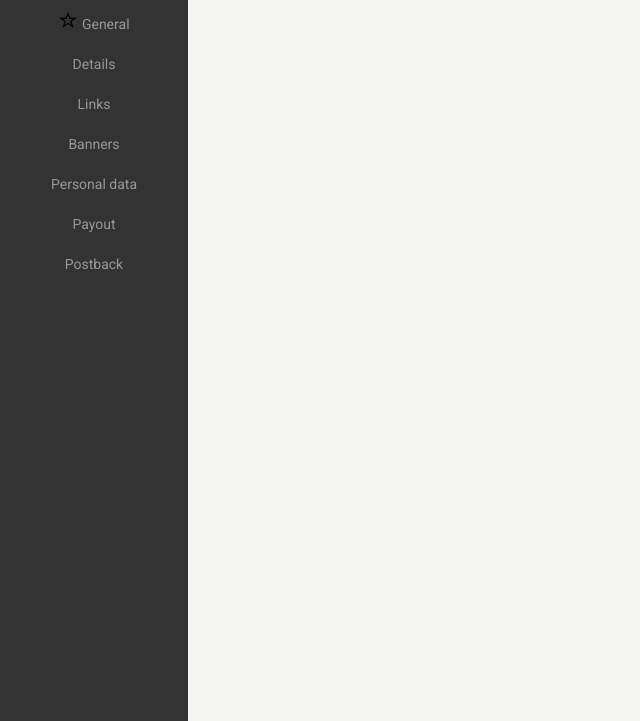
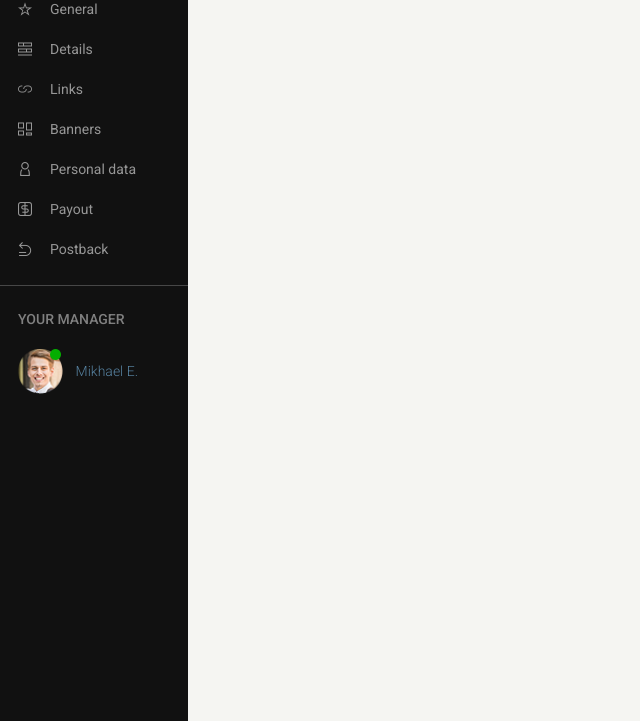
Before and after one commit to cruznovsky/administrationPanel, a website: page index.html in a window 1280 px wide. Shown: the part 79-800 px from the top of the page, without its empty margins (0-640 px from the left). Drawn offline with Linux system fonts and the light colour scheme.

Commit message:
Complete leftNavbar

```diff
--- a/index.html
+++ b/index.html
@@ -18,27 +18,36 @@
         <div class="navbar">
             <ul class="leftNavbar__menu">
                 <li class="leftNavbar__menu--item">
-                    <a class="leftNavbar__menu--item-link" href="#"><img class="leftNavbar__menu--item-link-icon" src="images/general.svg" alt="General icon"> General</a>
+                    <a class="leftNavbar__menu--item-link" href="#"><i class="icon-general icon"></i>General</a>
                 </li>
                 <li class="leftNavbar__menu--item">
-                    <a class="leftNavbar__menu--item-link" href="#">Details</a>
+                    <a class="leftNavbar__menu--item-link" href="#"><i class="icon-details icon"></i>Details</a>
                 </li>
                 <li class="leftNavbar__menu--item">
-                    <a class="leftNavbar__menu--item-link" href="#">Links</a>
+                    <a class="leftNavbar__menu--item-link" href="#"><i class="icon-links icon"></i>Links</a>
                 </li>
                 <li class="leftNavbar__menu--item">
-                    <a class="leftNavbar__menu--item-link" href="#">Banners</a>
+                    <a class="leftNavbar__menu--item-link" href="#"><i class="icon-banners icon"></i>Banners</a>
                 </li>
                 <li class="leftNavbar__menu--item">
-                    <a class="leftNavbar__menu--item-link" href="#">Personal data</a>
+                    <a class="leftNavbar__menu--item-link" href="#"><i class="icon-personaldata icon"></i>Personal
+                        data</a>
                 </li>
                 <li class="leftNavbar__menu--item">
-                    <a class="leftNavbar__menu--item-link" href="#">Payout</a>
+                    <a class="leftNavbar__menu--item-link" href="#"><i class="icon-payout icon"></i>Payout</a>
                 </li>
                 <li class="leftNavbar__menu--item">
-                    <a class="leftNavbar__menu--item-link" href="#">Postback</a>
+                    <a class="leftNavbar__menu--item-link" href="#"><i class="icon-postback icon"></i>Postback</a>
                 </li>
             </ul>
+        </div>
+        <div class="messanger">
+            <p class="messanger__title">Your manager</p>
+            <div class="messanger__contact">
+                <img class="messanger__contact--photo" src="images/photo.png" alt="Photo of my manager">
+                <img class="messanger__contact--online" src="images/online.png" alt="Icon of be online">
+                <p class="messanger__contact--name">Mikhael E.</p>
+            </div>
         </div>
     </section>
     <script src="js/script.js"></script>
--- a/sass/_components.scss
+++ b/sass/_components.scss
@@ -1,2 +1,3 @@
 @import "components/leftNavbarHeader";
 @import "components/leftNavbarMenu";
+@import "components/messanger";
--- a/sass/_layout.scss
+++ b/sass/_layout.scss
@@ -1,2 +1,3 @@
 @import "layout/general";
 @import "layout/grid";
+@import "layout/glypther";
--- a/sass/_variables.scss
+++ b/sass/_variables.scss
@@ -1,10 +1,19 @@
 /* Colors */
 $basic-bcg-color: #f5f5f2;
-$leftNavbar-bcg-color: #333;
+$leftNavbar-bcg-color: #111;
 $leftNavbar-menu-color: #f5f5f2;
+$leftNavbar-links-color: #979797;
+$navbar-border-bottom-color: #474747;
+$messanger-title-color: #808080;
+$leftNavbar-menu-item-link-hover-color: #ffa200;
+$leftNavbar-menu-item-link-color: white;
 
 /* Font sizes */
-
+$messanger-title-size: 14px;
+$messanger-contact-name-size: 14px;
+$leftNavbar-menu-item-link-size: 14px;
 
 /* Fonts */
-$leftNavbar-menu-font: 'Roboto', sans-serif;
+$leftNavbar-menu-font: "Roboto", sans-serif;
+$messanger-title-font: "Roboto", sans-serif;
+$messanger-contact-name-font: "Roboto", sans-serif;
--- a/sass/components/_leftNavbarHeader.scss
+++ b/sass/components/_leftNavbarHeader.scss
@@ -1,5 +1,5 @@
 .leftNavbar__header--logo {
-  padding: 20px 18px;
+  padding: 20px 18px 5px;
 }
 
 .leftNavbar__header--hamburger {
--- a/sass/components/_leftNavbarMenu.scss
+++ b/sass/components/_leftNavbarMenu.scss
@@ -1,3 +1,8 @@
+.navbar {
+  margin-bottom: 25px;
+  border-bottom: 1px solid $navbar-border-bottom-color;
+}
+
 .leftNavbar__menu {
   list-style-type: none;
   padding: 0;
@@ -6,15 +11,23 @@
 .leftNavbar__menu--item-link {
   display: block;
   text-decoration: none;
-  color: #979797;
-  font-family: "Roboto", sans-serif;
+  color: $leftNavbar-links-color;
+  font-family: $leftNavbar-menu-font;
   height: 40px;
-  font-size: 14px;
-  text-align: center;
+  font-size: $leftNavbar-menu-item-link-size;
+  text-align: left;
   line-height: 40px;
+  transition: 0.2s;
 }
 
-.leftNavbar__menu--item-link-icon {
-    width: 20px;
-    fill: white;
+.icon {
+  vertical-align: middle;
+  padding-left: 18px;
+  padding-right: 18px;
 }
+
+.leftNavbar__menu--item-link:hover {
+  border-left: 3px solid $leftNavbar-menu-item-link-hover-color;
+  color: $leftNavbar-menu-item-link-color;
+  background-color: rgba(166, 166, 166, 0.1);
+}
--- /dev/null
+++ b/sass/components/_messanger.scss
@@ -0,0 +1,38 @@
+.messanger__title {
+  color: $messanger-title-color;
+  text-transform: uppercase;
+  padding-left: 18px;
+  text-align: left;
+  font-weight: 500;
+  font-size: $messanger-title-size;
+  font-family: $messanger-title-font;
+}
+
+.messanger__contact {
+  position: relative;
+  top: 0;
+  left: 0;
+  padding-left: 18px;
+  padding-top: 8px;
+}
+
+.messanger__contact--photo {
+  position: relative;
+  top: 0;
+  left: 0;
+  width: 45px;
+}
+
+.messanger__contact--online {
+  position: absolute;
+  left: 50px;
+}
+
+.messanger__contact--name {
+  color: #56819f;
+  font-weight: 300;
+  font-family: $messanger-contact-name-font;
+  font-size: $messanger-contact-name-size;
+  float: right;
+  margin-right: 50px;
+}
--- a/sass/layout/_general.scss
+++ b/sass/layout/_general.scss
@@ -1,6 +1,6 @@
-@import url('https://fonts.googleapis.com/css?family=Roboto:300,400,500,700&display=swap&subset=latin-ext');
+@import url("https://fonts.googleapis.com/css?family=Roboto:300,400,500,700&display=swap");
 
 body {
-    box-sizing: border-box;
-    background-color: $basic-bcg-color
+  box-sizing: border-box;
+  background-color: $basic-bcg-color;
 }
--- /dev/null
+++ b/sass/layout/_glypther.scss
@@ -0,0 +1,102 @@
+/* Generated by Glyphter (http://www.glyphter.com) on  Tue Aug 01 2017*/
+@font-face {
+  font-family: "Glyphter";
+  src: url("../fonts/Glyphter.eot");
+  src: url("../fonts/Glyphter.eot?#iefix") format("embedded-opentype"), url("../fonts/Glyphter.woff") format("woff"),
+    url("../fonts/Glyphter.ttf") format("truetype"), url("../fonts/Glyphter.svg#Glyphter") format("svg");
+  font-weight: normal;
+  font-style: normal;
+}
+[class*="icon-"]:before {
+  display: inline-block;
+  font-family: "Glyphter";
+  font-style: normal;
+  font-weight: normal;
+  line-height: 1;
+  -webkit-font-smoothing: antialiased;
+  -moz-osx-font-smoothing: grayscale;
+}
+.icon-arrow-down:before {
+  content: "\0041";
+}
+.icon-arrow-down-small:before {
+  content: "\0042";
+}
+.icon-arrow-left:before {
+  content: "\0043";
+}
+.icon-arrow-right:before {
+  content: "\0044";
+}
+.icon-arrow-up:before {
+  content: "\0045";
+}
+.icon-arrow-up-small:before {
+  content: "\0046";
+}
+.icon-banners:before {
+  content: "\0047";
+}
+.icon-calendar:before {
+  content: "\0048";
+}
+.icon-close:before {
+  content: "\0049";
+}
+.icon-details:before {
+  content: "\004a";
+}
+.icon-general:before {
+  content: "\004b";
+}
+.icon-links:before {
+  content: "\004c";
+}
+.icon-login:before {
+  content: "\004d";
+}
+.icon-message:before {
+  content: "\004e";
+}
+.icon-negative:before {
+  content: "\004f";
+}
+.icon-notification:before {
+  content: "\0050";
+}
+.icon-password:before {
+  content: "\0051";
+}
+.icon-payout:before {
+  content: "\0052";
+}
+.icon-personaldata:before {
+  content: "\0053";
+}
+.icon-positive:before {
+  content: "\0054";
+}
+.icon-postback:before {
+  content: "\0055";
+}
+.icon-profile:before {
+  content: "\0056";
+}
+.icon-quit:before {
+  content: "\0057";
+}
+.icon-refresh:before {
+  content: "\0058";
+}
+.icon-show:before {
+  content: "\0059";
+}
+.icon-trash:before {
+  content: "\005a";
+}
+.icon-url:before {
+  content: "\0061";
+}
+.icon-wallet:before {
+  content: "\0062";
+}
```
Also changed, not shown: sass/layout/_grid.scss (+73 -25 lines), css/style.css, fonts/Glyphter.ttf (added), fonts/Glyphter.woff (added), images/online.png (added), images/photo.png (added), 2 other files.
